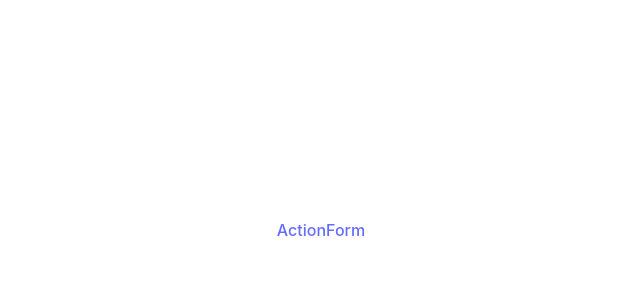
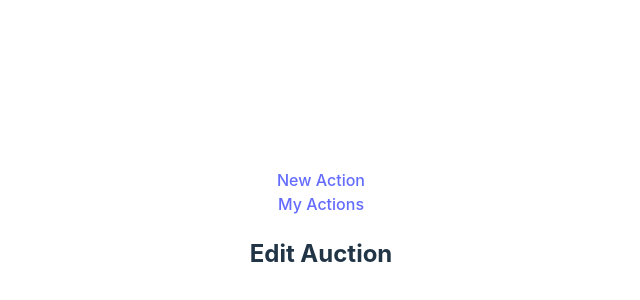
Before and after one commit to MikaelaJohansson/react-grupp, a React (Vite) app: page /MyActions in a window 1280 px wide. Before the commit this address had no page. Shown: the part 170-470 px from the top of the page, without its empty margins (319-959 px from the left). Built offline with nearby package versions, Linux system fonts and the light colour scheme.

Commit message:
tillagd MyActions

```diff
--- a/src/ActionForm.jsx
+++ b/src/ActionForm.jsx
@@ -1,8 +1,9 @@
+
 import React, { useState } from 'react';
 import axios from 'axios';
 
+
 const CreateAuction = () => {
-
   const [auctionData, setAuctionData] = useState({
     Title: '',
     Description: '',
@@ -22,10 +23,19 @@ const CreateAuction = () => {
     try {
       const response = await axios.post('https://auctioneer.azurewebsites.net/auction/b3c', auctionData);
       console.log('Auction created:', response.data);
+      setAuctionData({
+        Title: '',
+        Description: '',
+        StartDate: '',
+        EndDate: '',
+        StartingPrice: '',
+        CreatedBy: ''
+      });
     } catch (error) {
       console.error('Error creating auction:', error);
     }
   };
+
 
   return (
     <div>
@@ -50,9 +60,9 @@ const CreateAuction = () => {
         <label>Created By:</label>
         <input type="text" name="CreatedBy" value={auctionData.CreatedBy} onChange={handleChange} />
 
-        <button type="submit">Create Auction</button>
+        <button>Create Auction</button>
+
       </form>
-
     </div>
   );
 };
--- a/src/App.jsx
+++ b/src/App.jsx
@@ -1,16 +1,20 @@
 import { BrowserRouter, NavLink, Route, Routes } from 'react-router-dom';
 import ActionForm from './ActionForm';
+import MyActions from './MyActions';
 import './App.css';
 
 function App() {
   return (
     <BrowserRouter>
       <div>
-        <NavLink to="/ActionForm">ActionForm</NavLink>
+        <NavLink to="/ActionForm">New Action</NavLink>
+        <br />
+        <NavLink to="/MyActions">My Actions</NavLink>
       </div>
       <div>
         <Routes>
           <Route path="/ActionForm" element={<ActionForm />} />
+          <Route path="/MyActions" element={<MyActions />} />
         </Routes>
       </div>
     </BrowserRouter>
--- /dev/null
+++ b/src/MyActions.jsx
@@ -0,0 +1,15 @@
+import React from 'react'
+import axios from 'axios'
+
+const MyActions = () => {
+  return (
+    <div>
+      <h2>Edit Auction</h2>
+      <p>
+
+      </p>
+    </div>
+  )
+}
+
+export default MyActions
```
